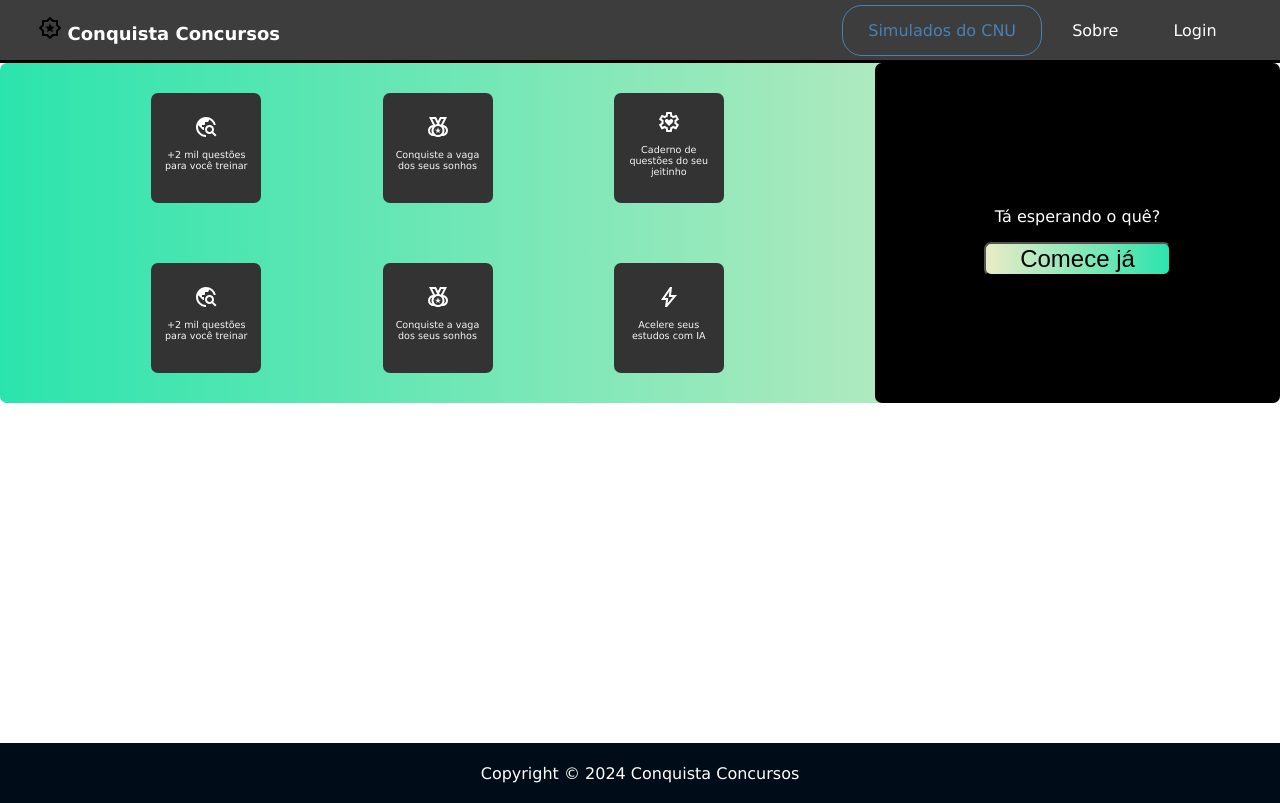
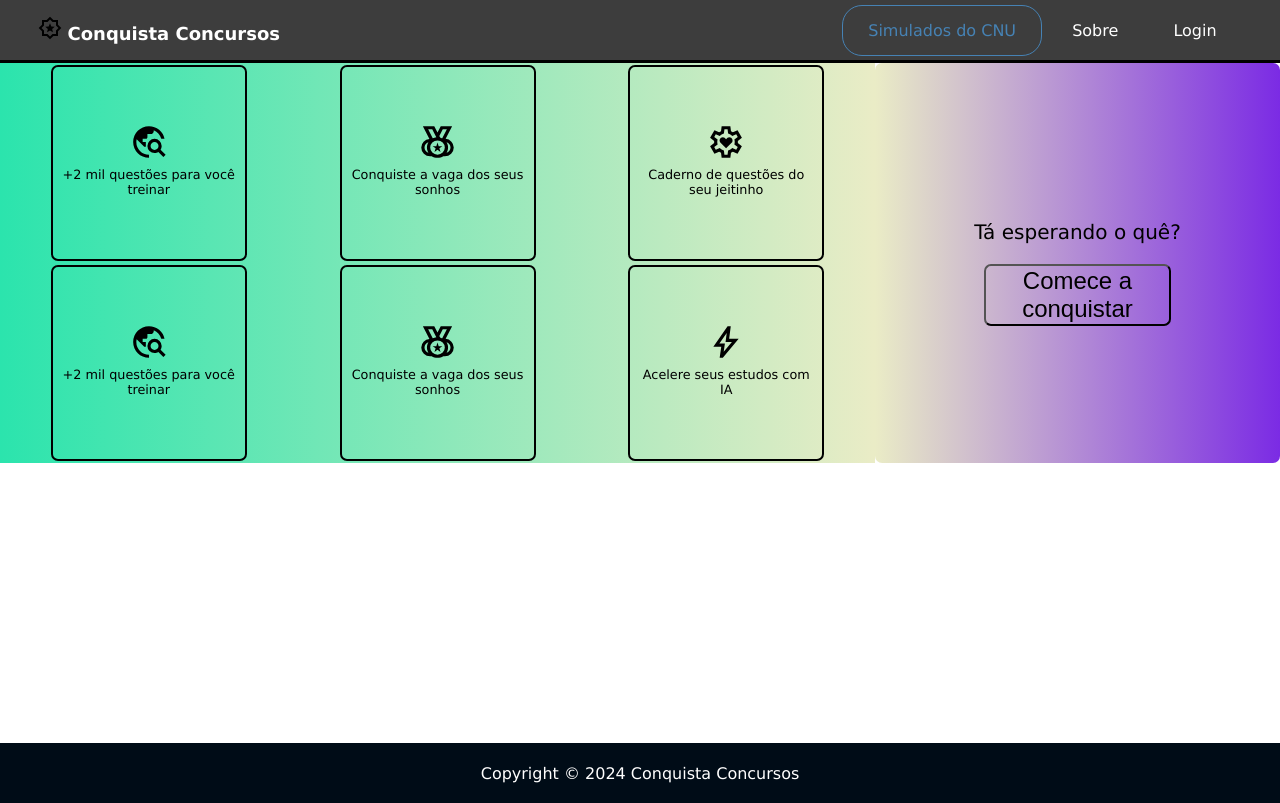
Before and after one commit to Voz-bonita/Conquista-Concursos, a SvelteKit app: page / in a window 1280 px wide. Built offline with nearby package versions, Linux system fonts and the light colour scheme.

Commit message:
Home page styling

```diff
--- a/src/lib/feature_box.svelte
+++ b/src/lib/feature_box.svelte
@@ -4,28 +4,28 @@
 </script>
 
 <div class="box">
-	<img src={path} alt="" />
-	<p>{feature}</p>
+	<img src={path} alt="" width="20%" height="20%" />
+	<p class="description">{feature}</p>
 </div>
 
 <style>
 	.box {
-		height: 100px;
-		width: 100px;
-		background-color: rgb(51, 51, 51);
+		height: min(200px, 15vw);
+		width: min(200px, 15vw);
 		border-radius: 7px;
-		padding: 5px;
-		/* border: 3px solid; */
-		/* border-color: rgba(168, 175, 168, 0.5); */
+		border: 2px solid;
+		border-color: black;
 		justify-content: center;
 		align-items: center;
 		display: flex;
 		flex-direction: column;
 		font-size: 0.6em;
 		text-align: center;
-		color: whitesmoke;
+		color: black;
 	}
-	.box img {
-		filter: invert(94%) sepia(6%) saturate(0%) hue-rotate(113deg) brightness(105%) contrast(108%);
+
+	.description {
+		font-size: 1vw;
+		margin: 6px;
 	}
 </style>
--- a/src/routes/+page.svelte
+++ b/src/routes/+page.svelte
@@ -2,46 +2,61 @@
 	import FeatureBox from '../lib/feature_box.svelte';
 </script>
 
-<div class="frame">
-	<div class="frame-features">
-		<div class="frame-row">
+<div class="feature-display">
+	<section class="grid-template features">
+		<div class="grid-item">
 			<FeatureBox path="explore.svg" feature="+2 mil questões para você treinar" />
+		</div>
+		<div class="grid-item">
 			<FeatureBox path="medal.svg" feature="Conquiste a vaga dos seus sonhos" />
+		</div>
+		<div class="grid-item">
 			<FeatureBox path="settings_heart.svg" feature="Caderno de questões do seu jeitinho" />
 		</div>
-		<div class="frame-row">
+		<div class="grid-item">
 			<FeatureBox path="explore.svg" feature="+2 mil questões para você treinar" />
+		</div>
+		<div class="grid-item">
 			<FeatureBox path="medal.svg" feature="Conquiste a vaga dos seus sonhos" />
+		</div>
+		<div class="grid-item">
 			<FeatureBox path="bolt.svg" feature="Acelere seus estudos com IA" />
 		</div>
-	</div>
-	<div class="frame-call">
+	</section>
+	<section class="call">
 		<p>Tá esperando o quê?</p>
-		<button>Comece já</button>
-	</div>
+		<button>Comece a conquistar</button>
+	</section>
 </div>
 
 <style>
-	.frame {
+	.grid-template {
+		display: grid;
+		grid-template-columns: 33% 33% 33%;
+		min-height: 50vh;
+		justify-content: center;
+		background: linear-gradient(90deg, #2be4ad, #eaecc6);
+	}
+
+	.grid-item {
+		display: flex;
+		justify-content: center;
+		align-items: center;
+	}
+	.feature-display {
 		display: flex;
 		flex-direction: row;
-		background: linear-gradient(to right, #2be4ad, #eaecc6);
-		border-radius: 7px;
-		/* align-items: center;
-		justify-content: center; */
 	}
 
-	.frame-features {
+	.features {
 		width: 70%;
-		display: flex;
-		flex-direction: column;
 	}
 
-	.frame-call {
+	.call {
 		width: 30%;
 		padding: 15px;
-		background-color: black;
-		color: white;
+		background: linear-gradient(90deg, #eaecc6, #7b2be4);
+		color: black;
 		border-radius: 7px;
 		display: flex;
 		flex-direction: column;
@@ -50,17 +65,15 @@
 		text-align: center;
 	}
 
-	.frame-call button {
+	.call p {
+		font-size: 20px;
+	}
+	.call button {
 		width: 50%;
-		background: linear-gradient(to left, #2be4ad, #eaecc6);
+		background: transparent;
+		/* background: linear-gradient(90deg, #eaecc6, #7b2be4); */
 		border-radius: 7px;
 		font-size: 24px;
 		cursor: pointer;
 	}
-	.frame-row {
-		display: flex;
-		flex-direction: row;
-		justify-content: space-evenly;
-		margin: 30px;
-	}
 </style>
```
